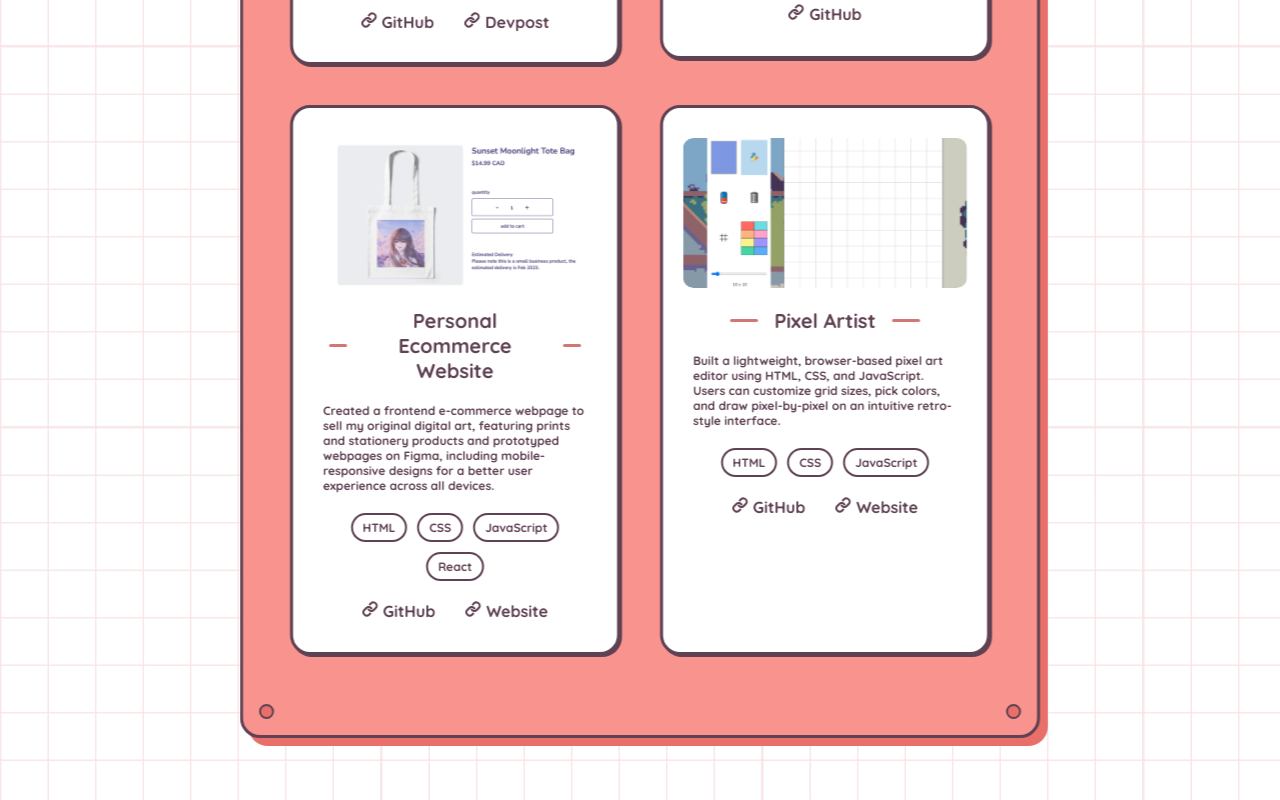
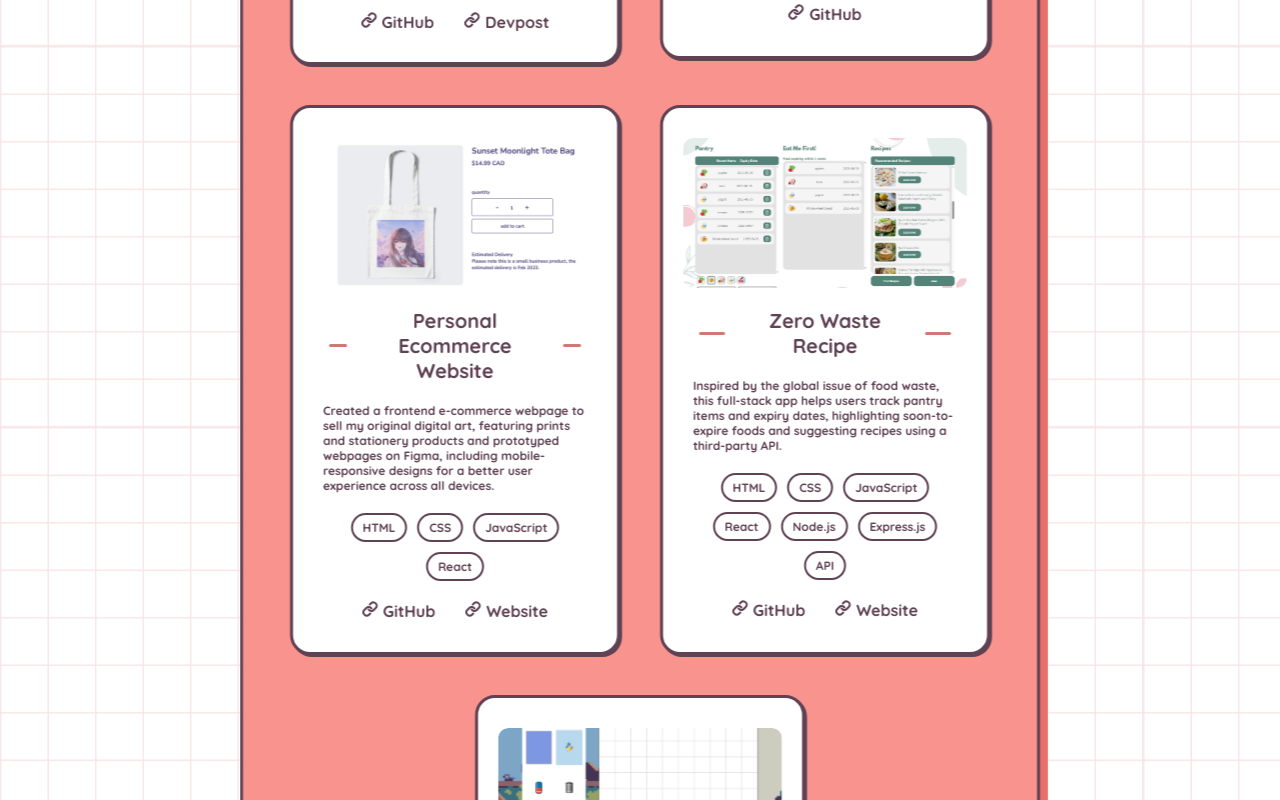
Before and after one commit to Hannahli6/hannahli6.github.io, a React (Create React App) app: page / in a window 1280 px wide. Shown: the part 2240-3040 px from the top of the page. Built offline with nearby package versions, Linux system fonts and the light colour scheme.

Commit message:
added project

```diff
--- a/public/index.html
+++ b/public/index.html
@@ -1,6 +1,7 @@
 <!DOCTYPE html>
 <html lang="en">
   <head>
+    <link rel="icon" type="image/svg+xml" href="%PUBLIC_URL%/img/favicon.svg" />
     <meta charset="utf-8" />
     <meta name="viewport" content="width=device-width, initial-scale=1" />
     <meta name="theme-color" content="#000000" />
--- a/src/components/projectData.json
+++ b/src/components/projectData.json
@@ -34,28 +34,35 @@
     "title": "Personal Ecommerce Website",
     "desc": "Created a frontend e-commerce webpage to sell my original digital art, featuring prints and stationery products and prototyped webpages on Figma, including mobile-responsive designs for a better user experience across all devices.",
     "imageLink": "artShop.png",
+    "skillTags": ["HTML", "CSS", "JavaScript", "React"],
+    "githubLink": "https://github.com/Hannahli6/artShop",
+    "websiteLink": "https://glistening-croquembouche-d3a529.netlify.app/",
+    "devpostLink": ""
+  },
+  {
+    "title": "Zero Waste Recipe",
+    "desc": "Inspired by the global issue of food waste, this full-stack app helps users track pantry items and expiry dates, highlighting soon-to-expire foods and suggesting recipes using a third-party API.",
+    "imageLink": "zeroWasteRecipe.png",
     "skillTags": [
       "HTML",
       "CSS",
       "JavaScript",
-      "React"
+      "React",
+      "Node.js",
+      "Express.js",
+      "API"
     ],
-    "githubLink": "https://github.com/Hannahli6/artShop",
-    "websiteLink": "https://glistening-croquembouche-d3a529.netlify.app/",
+    "githubLink": "https://github.com/Hannahli6/Zero-Waste-Recipe-App",
+    "websiteLink": "https://zero-waste-recipe.vercel.app/",
     "devpostLink": ""
   },
   {
     "title": "Pixel Artist",
     "desc": "Built a lightweight, browser-based pixel art editor using HTML, CSS, and JavaScript. Users can customize grid sizes, pick colors, and draw pixel-by-pixel on an intuitive retro-style interface.",
     "imageLink": "pixelArtist.png",
-    "skillTags": [
-      "HTML",
-      "CSS",
-      "JavaScript"
-    ],
+    "skillTags": ["HTML", "CSS", "JavaScript"],
     "githubLink": "https://github.com/Hannahli6/pixelArtist",
     "websiteLink": "https://hannahli6.github.io/pixelArtist/",
     "devpostLink": ""
   }
-
 ]
```
Also changed, not shown: public/img/favicon.svg (added), public/img/projectImage/zeroWasteRecipe.png (added).
